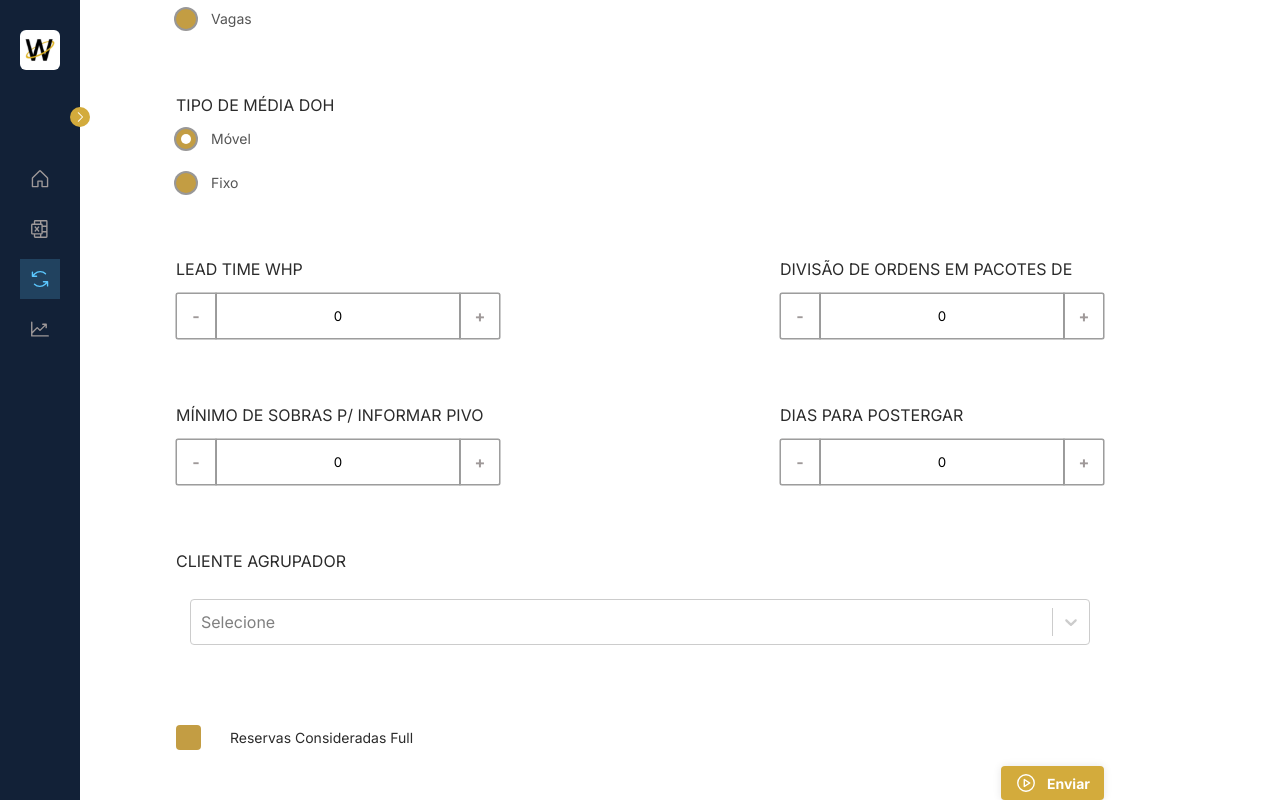
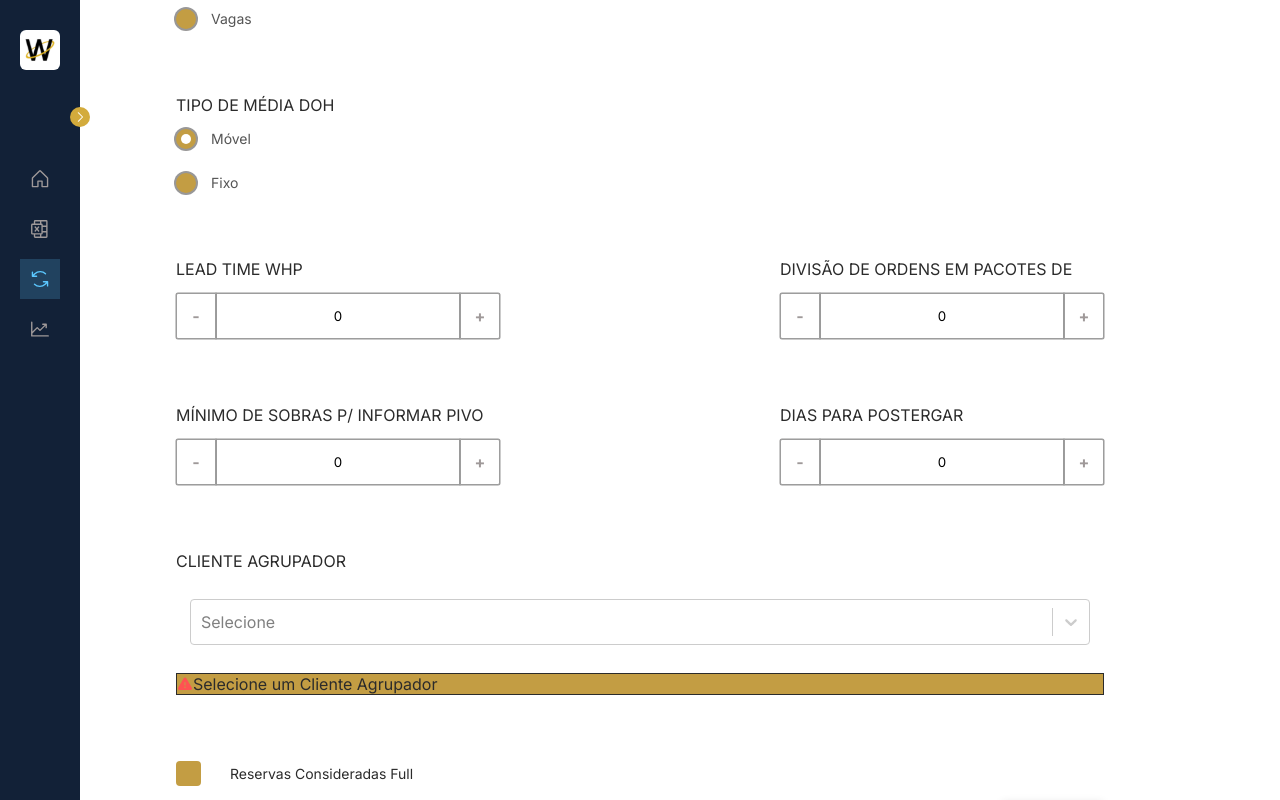
Before and after one commit to Gabrielivensdds/abastecimento-inteligente, a React (Vite) app: page /Form in a window 1280 px wide. Both pictures are taken after typing "Sample" into the empty fields and a click on the button "Enviar". Shown: the part 223-1023 px from the top of the page. Built offline with nearby package versions, Linux system fonts and the light colour scheme.

Commit message:
Add zod error message

```diff
--- a/src/pages/Form/index.tsx
+++ b/src/pages/Form/index.tsx
@@ -8,10 +8,11 @@ import { Text } from '../../components/Text'
 import { Title } from '../../components/Title'
 import { InputIncremental } from '../../components/InputIncremetal'
 import { Button } from '../../components/Button'
-import { PlayCircle } from '@phosphor-icons/react'
+import { PlayCircle, Warning } from '@phosphor-icons/react'
 import { CheckBox } from '../../components/Checkbox'
 
 import {
+  ErrorMessage,
   ItemFormConteiner,
   Label,
   LineFormConteiner,
@@ -46,7 +47,7 @@ const optionsTpMed = [
 const ParamESimFormValidationSchema = zod.object({
   RGModAbast: zod.boolean(),
   RGFormCar: zod.boolean(),
-  LoadMed: zod.number().min(1, 'O Load Médio precisa de um valor mínimo.'),
+  LoadMed: zod.number(),
   RGTpMdDoh: zod.boolean(),
   LeadTimeWp: zod.number(),
   DivOrdPac: zod.number(),
@@ -59,7 +60,7 @@ const ParamESimFormValidationSchema = zod.object({
         label: zod.string(),
       }),
     )
-    .min(1, 'Selecione um cliente Agrupador'),
+    .min(1, 'Selecione um Cliente Agrupador'),
   CheckBox: zod.boolean(),
 })
 type CreateSimulationData = zod.infer<typeof ParamESimFormValidationSchema>
@@ -231,6 +232,12 @@ export function FormPage() {
               <MultiSelect options={options} onChange={field.onChange} />
             )}
           />
+          {formState.errors.ClientAgrup && (
+            <ErrorMessage>
+              <Warning size={16} weight="fill" color="#FF5252" />
+              <span>{formState.errors.ClientAgrup.message?.toString()}</span>
+            </ErrorMessage>
+          )}
         </ItemFormConteiner>
       </LineFormConteiner>
       <LineFormConteiner>
--- a/src/pages/Form/styles.ts
+++ b/src/pages/Form/styles.ts
@@ -41,3 +41,13 @@ export const Label = styled('label', {
   fontSize: 14,
   paddingLeft: 15,
 })
+
+export const ErrorMessage = styled('div', {
+  display: 'flex',
+  alignItems: 'center',
+  border: 'solid',
+  borderColor: '$gray500',
+  borderWidth: '1px',
+  color: '$gray500',
+  backgroundColor: '$yellow600',
+})
```
